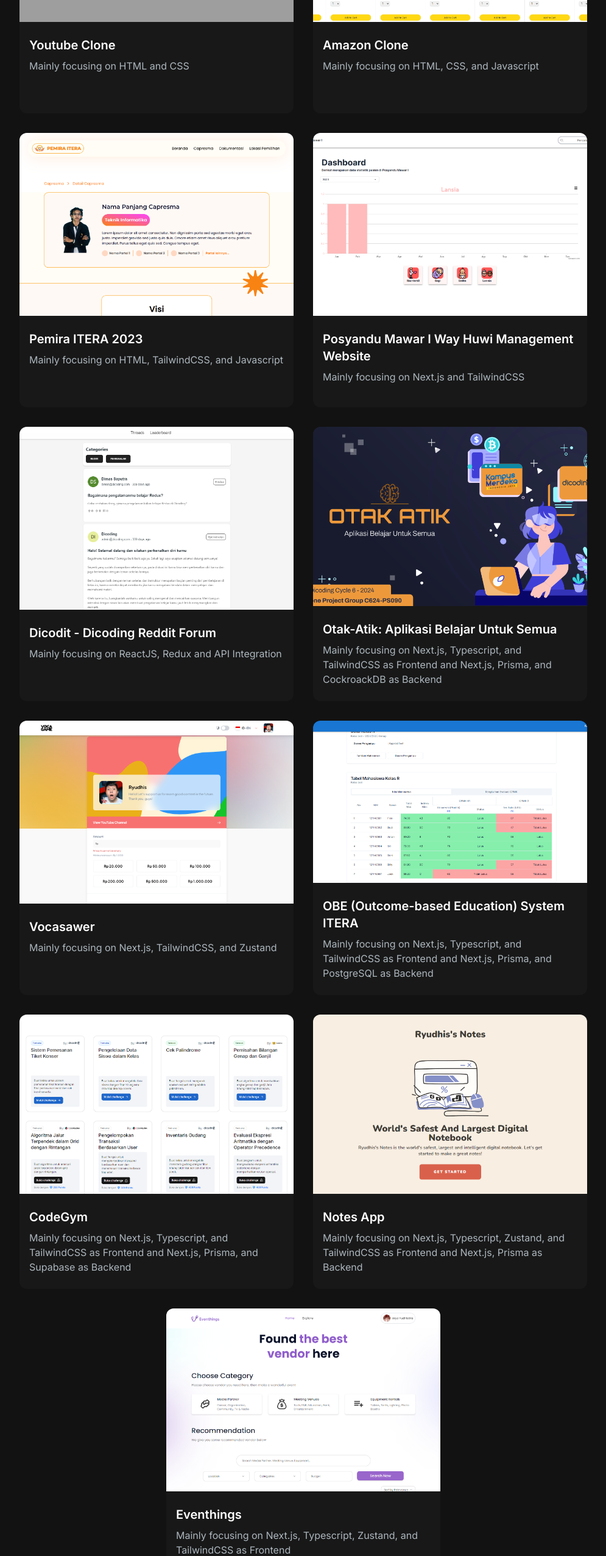
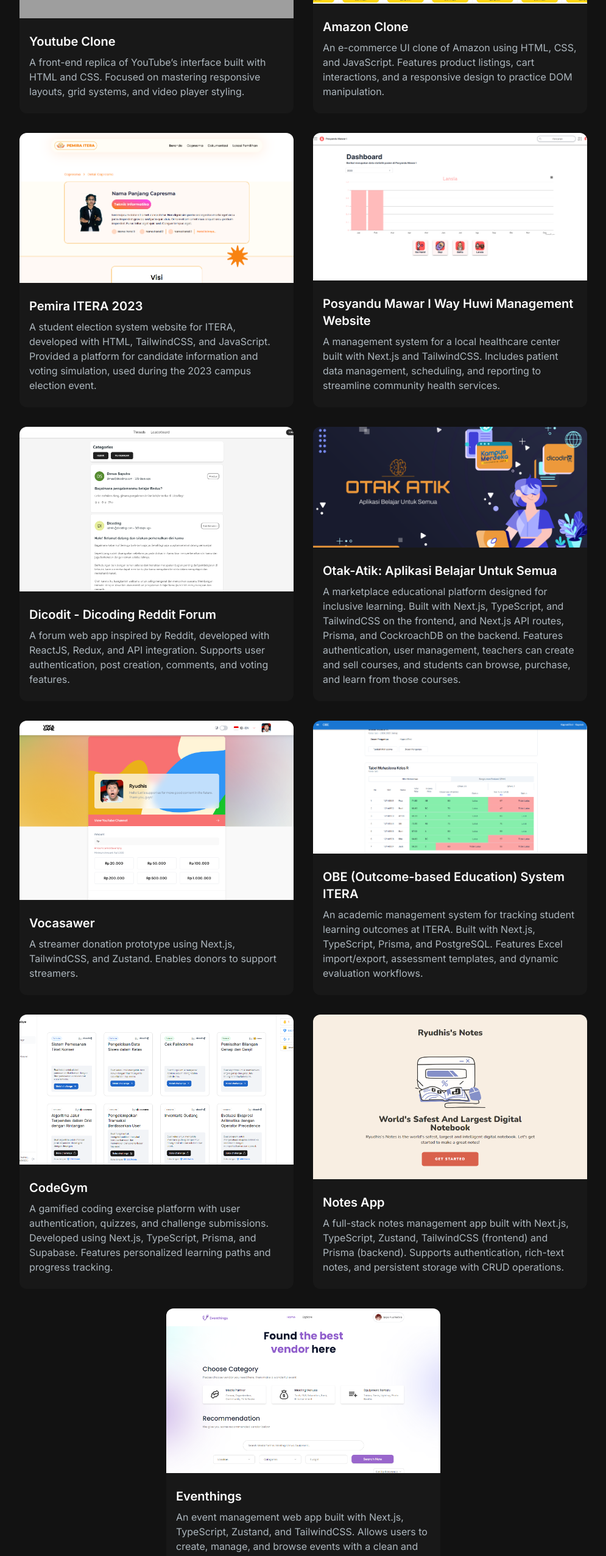
Before and after one commit to ryudhis/Portfolio, a Next.js app in the folder portfolio/: page / in a window 1280 px wide. Shown: the part 1833-4385 px from the top of the page at 61% size, without its empty margins (142-1137 px from the left). Built offline with nearby package versions, Linux system fonts and the light colour scheme; grey boxes are pictures that could not be loaded.

Commit message:
Update ProjectsSection.jsx

```diff
--- a/portfolio/src/app/components/ProjectsSection.jsx
+++ b/portfolio/src/app/components/ProjectsSection.jsx
@@ -8,7 +8,8 @@
   {
     id: 1,
     title: "Youtube Clone",
-    description: "Mainly focusing on HTML and CSS",
+    description:
+      "A front-end replica of YouTube’s interface built with HTML and CSS. Focused on mastering responsive layouts, grid systems, and video player styling.",
     image: "/images/projects/1.png",
     tag: ["All", "Web"],
     gitUrl: "https://github.com/ryudhis/Youtube-Project",
@@ -17,7 +18,8 @@
   {
     id: 2,
     title: "Amazon Clone",
-    description: "Mainly focusing on HTML, CSS, and Javascript",
+    description:
+      "An e-commerce UI clone of Amazon using HTML, CSS, and JavaScript. Features product listings, cart interactions, and a responsive design to practice DOM manipulation.",
     image: "/images/projects/2.png",
     tag: ["All", "Web"],
     gitUrl: "https://github.com/ryudhis/Amazon-Project-on-progress",
@@ -26,7 +28,8 @@
   {
     id: 3,
     title: "Pemira ITERA 2023",
-    description: "Mainly focusing on HTML, TailwindCSS, and Javascript",
+    description:
+      "A student election system website for ITERA, developed with HTML, TailwindCSS, and JavaScript. Provided a platform for candidate information and voting simulation, used during the 2023 campus election event.",
     image: "/images/projects/3.png",
     tag: ["All", "Web"],
     gitUrl: "https://github.com/PemiraITERA",
@@ -35,7 +38,8 @@
   {
     id: 4,
     title: "Posyandu Mawar I Way Huwi Management Website",
-    description: "Mainly focusing on Next.js and TailwindCSS",
+    description:
+      "A management system for a local healthcare center built with Next.js and TailwindCSS. Includes patient data management, scheduling, and reporting to streamline community health services.",
     image: "/images/projects/4.png",
     tag: ["All", "Web"],
     gitUrl: "https://github.com/Kaben011201/TUBES_KAPITA_SELEKTA_09_2023",
@@ -44,7 +48,8 @@
   {
     id: 5,
     title: "Dicodit - Dicoding Reddit Forum",
-    description: "Mainly focusing on ReactJS, Redux and API Integration",
+    description:
+      "A forum web app inspired by Reddit, developed with ReactJS, Redux, and API integration. Supports user authentication, post creation, comments, and voting features.",
     image: "/images/projects/5.png",
     tag: ["All", "Web"],
     gitUrl: "https://github.com/ryudhis/dicodit",
@@ -54,7 +59,7 @@
     id: 6,
     title: "Otak-Atik: Aplikasi Belajar Untuk Semua",
     description:
-      "Mainly focusing on Next.js, Typescript, and TailwindCSS as Frontend and Next.js, Prisma, and CockroackDB as Backend",
+      "A marketplace educational platform designed for inclusive learning. Built with Next.js, TypeScript, and TailwindCSS on the frontend, and Next.js API routes, Prisma, and CockroachDB on the backend. Features authentication, user management, teachers can create and sell courses, and students can browse, purchase, and learn from those courses.",
     image: "/images/projects/6.png",
     tag: ["All", "Web"],
     gitUrl: "https://github.com/ryudhis/Otak-Atik",
@@ -63,7 +68,8 @@
   {
     id: 7,
     title: "Vocasawer",
-    description: "Mainly focusing on Next.js, TailwindCSS, and Zustand",
+    description:
+      "A streamer donation prototype using Next.js, TailwindCSS, and Zustand. Enables donors to support streamers.",
     image: "/images/projects/7.png",
     tag: ["All", "Web"],
     gitUrl: "",
@@ -73,7 +79,7 @@
     id: 8,
     title: "OBE (Outcome-based Education) System ITERA",
     description:
-      "Mainly focusing on Next.js, Typescript, and TailwindCSS as Frontend and Next.js, Prisma, and PostgreSQL as Backend",
+      "An academic management system for tracking student learning outcomes at ITERA. Built with Next.js, TypeScript, Prisma, and PostgreSQL. Features Excel import/export, assessment templates, and dynamic evaluation workflows.",
     image: "/images/projects/8.png",
     tag: ["All", "Web"],
     gitUrl: "",
@@ -83,7 +89,7 @@
     id: 9,
     title: "CodeGym",
     description:
-      "Mainly focusing on Next.js, Typescript, and TailwindCSS as Frontend and Next.js, Prisma, and Supabase as Backend",
+      "A gamified coding exercise platform with user authentication, quizzes, and challenge submissions. Developed using Next.js, TypeScript, Prisma, and Supabase. Features personalized learning paths and progress tracking.",
     image: "/images/projects/9.png",
     tag: ["All", "Web"],
     gitUrl: "",
@@ -93,17 +99,17 @@
     id: 10,
     title: "Notes App",
     description:
-      "Mainly focusing on Next.js, Typescript, Zustand, and TailwindCSS as Frontend and Next.js, Prisma as Backend",
+      "A full-stack notes management app built with Next.js, TypeScript, Zustand, TailwindCSS (frontend) and Prisma (backend). Supports authentication, rich-text notes, and persistent storage with CRUD operations.",
     image: "/images/projects/10.png",
     tag: ["All", "Web"],
     gitUrl: "https://github.com/ryudhis/notes-app-ryudhis",
     demoUrl: "https://notes-app-ryudhis.vercel.app/",
   },
   {
-    id: 10,
+    id: 11,
     title: "Eventhings",
     description:
-      "Mainly focusing on Next.js, Typescript, Zustand, and TailwindCSS as Frontend",
+      "An event management web app built with Next.js, TypeScript, Zustand, and TailwindCSS. Allows users to create, manage, and browse events with a clean and responsive UI.",
     image: "/images/projects/11.png",
     tag: ["All", "Web"],
     gitUrl: "",
```
